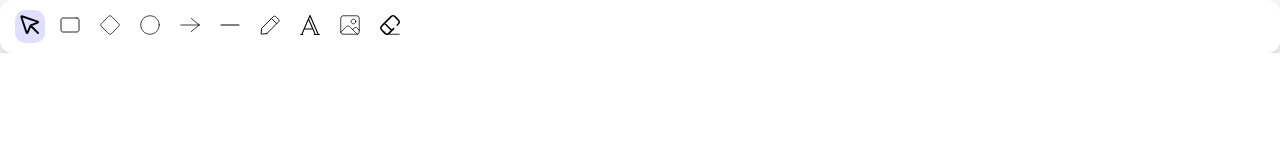
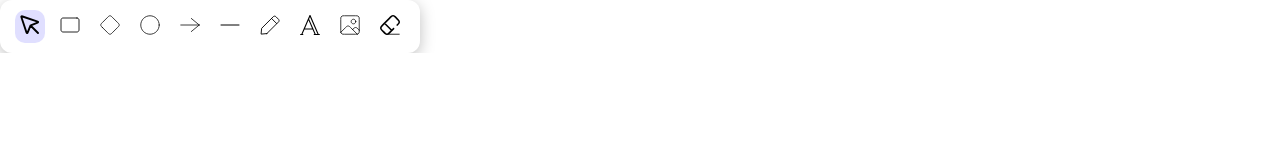
Before and after one commit to theWebCookie/e-board, a Next.js app in the folder frontend/: page / in a window 1280 px wide. Shown: the top 160 px of the page. Built offline with nearby package versions, Linux system fonts and the light colour scheme.

Commit message:
style: add max-width to ToolPicker component

```diff
--- a/frontend/app/components/ToolPicker/ToolPicker.css
+++ b/frontend/app/components/ToolPicker/ToolPicker.css
@@ -6,4 +6,5 @@
   background-color: #fff;
   border-radius: var(--border-radius);
   box-shadow: 0px 4px 15px rgba(0, 0, 0, 25%);
+  max-width: 420px;
 }
```
